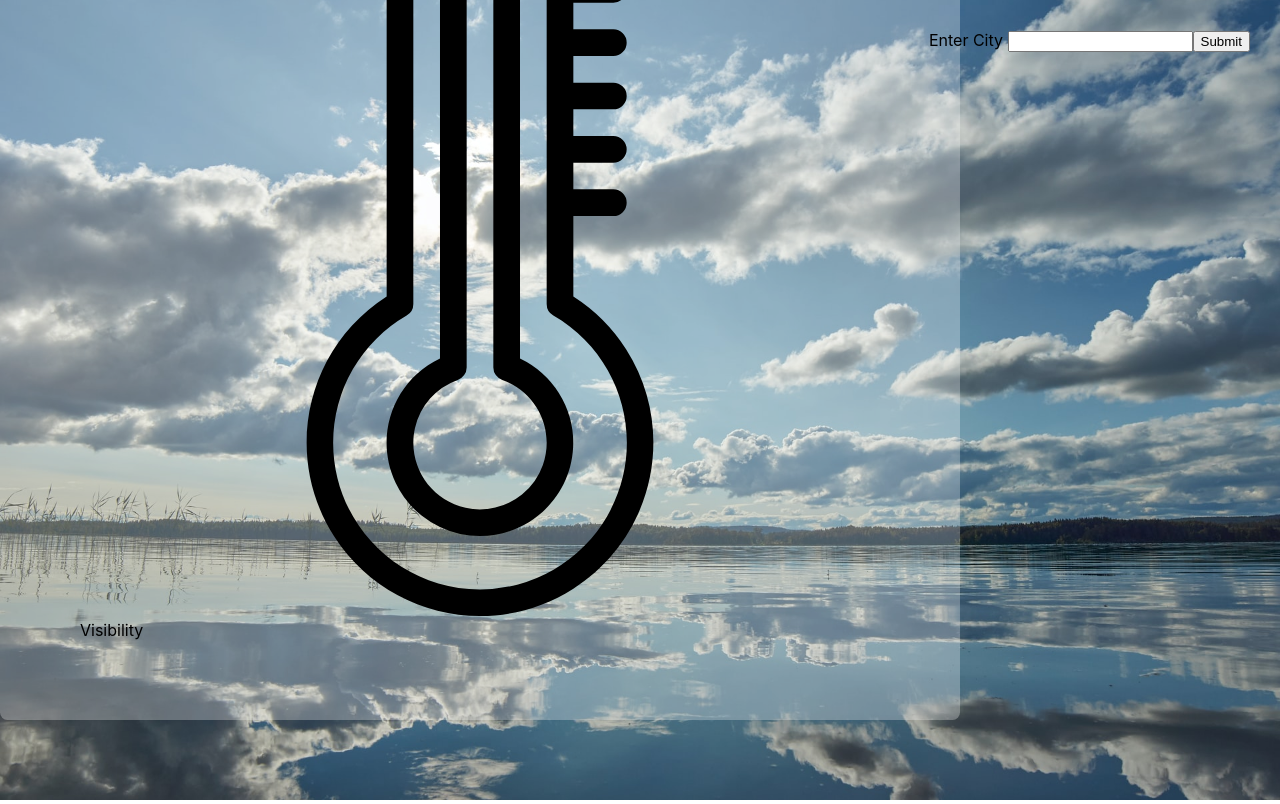
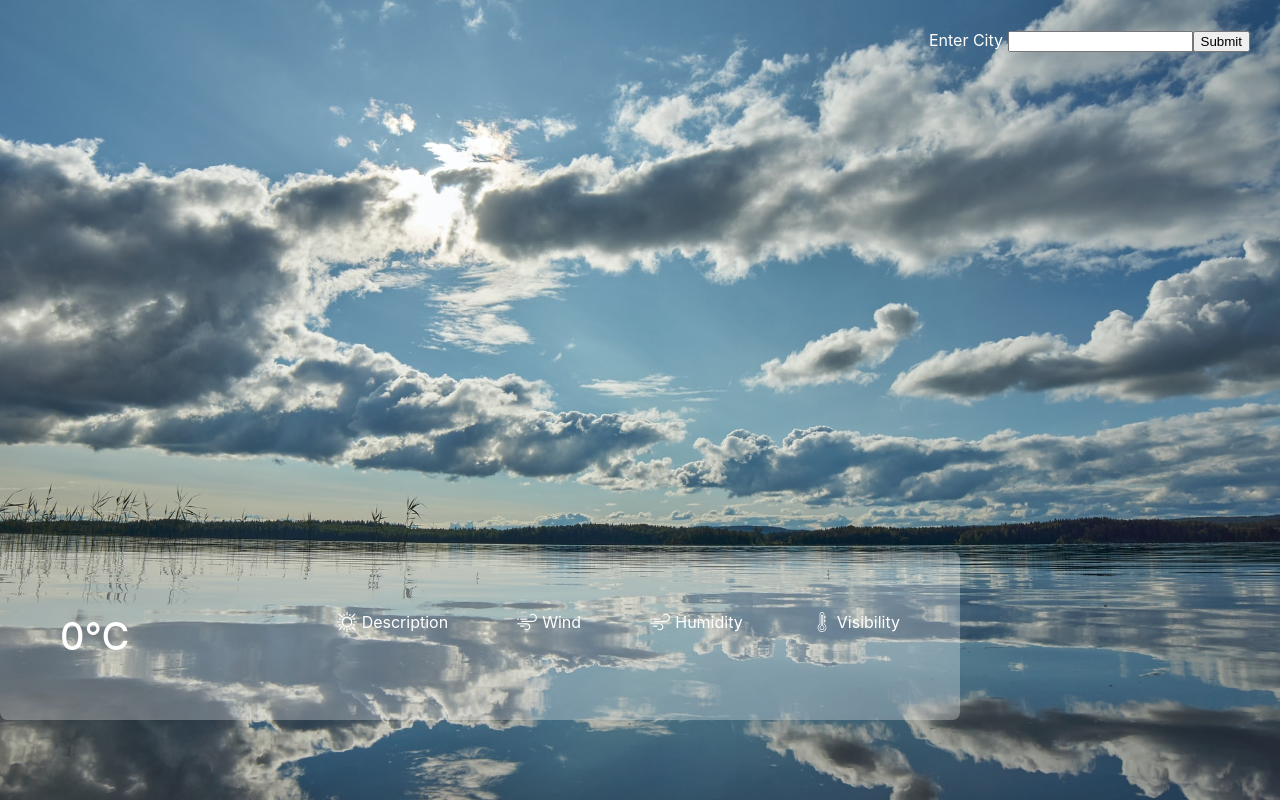
Before and after one commit to MPiotrowska/weather-app, a React (Create React App) app: page / in a window 1280 px wide. Built offline with nearby package versions, Linux system fonts and the light colour scheme; no server answers.

Commit message:
style changes

```diff
--- a/src/App.css
+++ b/src/App.css
@@ -1,5 +1,6 @@
 html {
   box-sizing: border-box;
+  font-family: 'Roboto', sans-serif;
   font-size: 16px;
 }
 
@@ -19,18 +20,54 @@ ol, ul {
 
 img {
   max-width: 100%;
-  height: 100vh;
-  width: 100vw;
-  object-fit: cover;
+}
+
+p, span, h1,h2,h3,h4,h5 {
+  color: #fff;
+}
+
+h2 {
+  font-size: 38px;
+  line-height: 48px;
+  font-weight: 500;
 }
 
 
+.svg {
+  filter: invert(1);
+  margin-right: 5px;
+}
+
+.svg-container {
+  display: flex;
+  align-items: flex-start;
+  justify-content: end;
+}
+
+.svg-container span {
+  text-transform: capitalize;
+}
+
+.info {
+  text-align: right;
+  font-weight: 500;
+  font-size: 20px;
+  margin-top: 5px;
+  text-transform: capitalize;
+}
 
 .hero {
   position: relative;
   height: 100vh;
   width: 100vw;
 }
+
+.hero img {
+  height: 100vh;
+  width: 100vw;
+  object-fit: cover;
+}
+
 
 .form {
   position: absolute;
@@ -62,6 +99,7 @@ img {
 .parametersBox {
   display: flex;
   flex-wrap: wrap;
+  padding: 60px;
 }
 
 @media only screen and (max-width: 767px) {
@@ -70,10 +108,6 @@ img {
   }
 }
 
-.weatherParameters {
-  padding: 80px;
-
-}
 @media only screen and (max-width: 767px) {
   .weatherParameters {
     padding: 10px;
```
